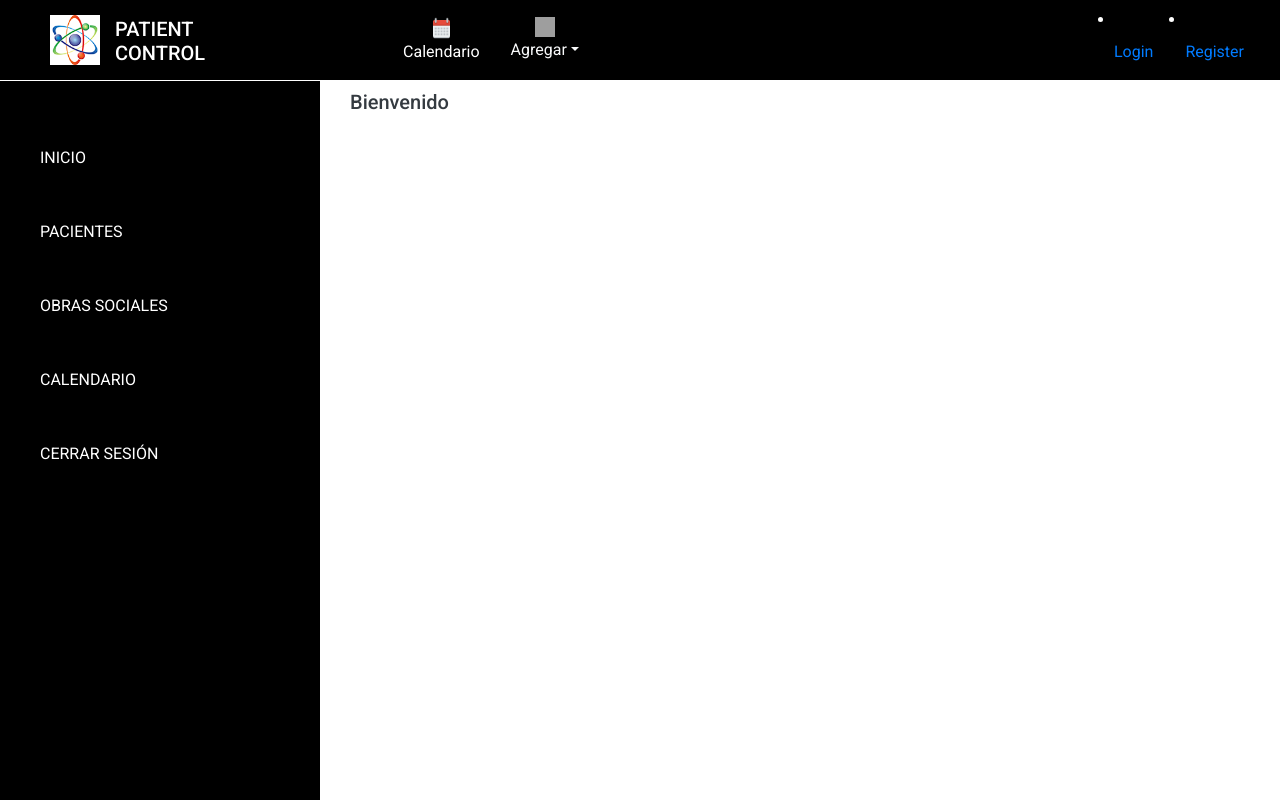
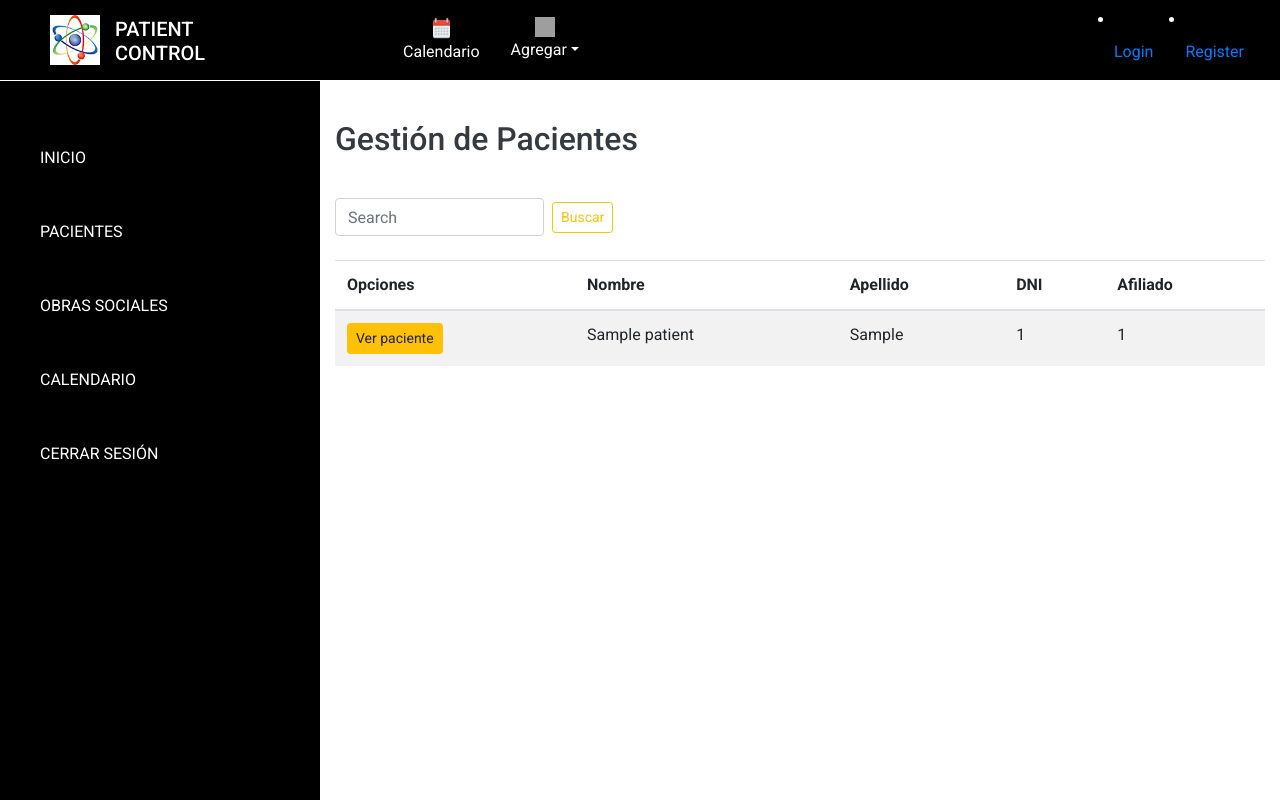
Before and after one commit to fedespinoza/proyecto-patient-control, a Laravel app: page /patient in a window 1280 px wide. Run offline with Laravel 8, Linux system fonts and the light colour scheme; tables that the repository leaves empty hold one stand-in row (values such as "Sample post"); parts of the project's set-up code (start-up, migrations or seed data) failed here and were passed over; some libraries are stand-ins or nearby versions; grey boxes are pictures that could not be loaded.

Commit message:
Pacientes terminado

```diff
--- a/app/Http/Controllers/BuscarPacienteController.php
+++ b/app/Http/Controllers/BuscarPacienteController.php
@@ -9,7 +9,8 @@ class BuscarPacienteController extends Controller
 {
     public function __invoke()
     {
+        // $buscarpor=$request->get('buscarpor');
         $paciente = Patient::all();
-        return view('buscar_paciente', compact('paciente'));
+        return view('buscar-paciente', compact('paciente'));
     }
 }
--- a/app/Http/Controllers/SinglePatientController.php
+++ b/app/Http/Controllers/SinglePatientController.php
@@ -4,11 +4,25 @@ namespace App\Http\Controllers;
 
 use App\Models\Patient;
 use Illuminate\Http\Request;
+use Illuminate\Support\Facades\DB;
 
 class SinglePatientController extends Controller
 {
-    public function index(){
-        return view('patient/patient');
+    public function index(Request $request){
+        // if($request){
+        //     $buscarpor = $request->get('buscarpor');
+        //     $paciente = Patient::where('nombre','LIKE','%' . $buscarpor . '%');
+        //     return view('patient/index', compact('paciente', 'buscarpor'));
+        //     $paciente = Patient::find($id);
+        // }
+        $texto=trim($request->get('texto'));
+        $paciente =DB::table('patients')
+                    ->select('id', 'nombre','apellido', 'dni', 'afiliado')
+                    ->where('nombre', 'LIKE', '%'.$texto.'%')
+                    ->orWhere('apellido', 'LIKE', '%'.$texto.'%')
+                    ->orderBy('apellido', 'asc')
+                    ->paginate(8);
+        return view('patient.index', compact('paciente', 'texto'));
     }
 
     public function create(){
--- a/app/Providers/AppServiceProvider.php
+++ b/app/Providers/AppServiceProvider.php
@@ -3,6 +3,7 @@
 namespace App\Providers;
 
 use Illuminate\Support\ServiceProvider;
+use Illuminate\Pagination\Paginator;
 
 class AppServiceProvider extends ServiceProvider
 {
@@ -23,6 +24,6 @@ class AppServiceProvider extends ServiceProvider
      */
     public function boot()
     {
-        //
+        Paginator::useBootstrap();
     }
 }
--- a/public/css/styles.css
+++ b/public/css/styles.css
@@ -248,6 +248,14 @@ nav a.currentDos:visited {
     padding-bottom: 28px;
 }
 
+.cargarPacienteLeft a:first-child{
+    padding-top: 50px;
+}
+
+.cargarPacienteLeft a{
+    padding: 10px;
+}
+
 /* PAGINA BUSCAR_PACIENTE*/
 
 .buscarPacientes h2,
@@ -315,4 +323,109 @@ nav a.currentDos:visited {
     max-height: 100px;
 }
 
-/* PAGINA BUSCAR_OS*/
+/* PAGINA SHOW*/
+
+.contentShow{
+    width: 60%;
+    display: flex;
+}
+
+.tituloShow{
+    text-align: center;
+    padding-top: 50px;
+    padding-bottom: 50px;
+    font-size: 35px;
+}
+
+.muestraDos{
+    margin-left: 30%;
+}
+
+.muestraUno h2,
+.muestraDos h2{
+    padding-top: 40px;
+    font-size: 26px;
+}
+
+.diagnostico{
+    font-size: 26px;
+    padding-top: 20px;
+    width: 60%;
+}
+
+.botones{
+    padding-top: 50px;
+    width: 500px;
+    display: flex;
+    justify-content: space-around;
+}
+
+.botonEditar{
+    padding: 10px 15px;
+    background-color: #E0A800;
+    border-radius: 5px;
+    color: #000;
+    text-decoration: none;
+    text-transform: uppercase;
+}
+
+.botonEditar:hover{
+    background-color: #b98b00;
+    text-decoration: none;
+    color: #000;
+}
+
+.botonEliminar{
+    padding: 10px 15px;
+    background-color: #E0A800;
+    border-radius: 5px;
+    color: #000;
+    text-decoration: none;
+    text-transform: uppercase;
+    border: none;
+}
+
+.botonEliminar:hover{
+    background-color: #b98b00;
+    text-decoration: none;
+    color: #000;
+}
+
+.botones{
+    margin: 0 15px;
+}
+
+/*PATIENTS INDEX*/
+
+.pacientesDiv{
+    width: 900px;
+    max-height: 500px;
+    background-color: #dbdbdb;
+}
+
+.pacienteSolo{
+    width: 300px;
+    padding: 10px;
+    border: 1px solid black;
+    border-radius: 6px;
+    margin: 10px;
+}
+
+.pacientesDiv:first-child,
+.pacientesDiv:last-child{
+    padding: 15px 0;
+}
+
+.pacienteSolo a{
+    color: #000;
+}
+
+.page-item{
+    color: darkgreen;
+}
+
+.gestionPacientes{
+    font-size: 2em;
+    margin: 40px 0;
+    padding: 0;
+}
--- a/resources/views/home.blade.php
+++ b/resources/views/home.blade.php
@@ -36,7 +36,7 @@
             <a href="#" alt=""><img src="botones/btn3.png" alt="reuniones"></a>
         </div>
         <div class="botones-bottom">
-            <a href="{{route('buscar-paciente')}}" alt=""><img src="botones/btn4.png" alt="buscar-paciente"></a>
+            <a href="{{route('patient.index')}}" alt=""><img src="botones/btn4.png" alt="buscar-paciente"></a>
             <a href="{{route('buscar-obra-social')}}" alt=""><img src="botones/btn5.png" alt="buscar-obra-social"></a>
         </div>
         <div class="version">
--- a/resources/views/layouts/plantilla.blade.php
+++ b/resources/views/layouts/plantilla.blade.php
@@ -5,7 +5,7 @@
     <meta name="viewport" content="width=device-width, initial-scale=1.0">
     <script src="https://kit.fontawesome.com/560b7fc6f7.js" crossorigin="anonymous"></script>
     <link href="https://fonts.googleapis.com/css2?family=Roboto:wght@300;400;500;700&display=swap" rel="stylesheet">
-    <link rel="shortcut icon" href="fotos/logo.png" type="image/x-icon">
+    <link rel="shortcut icon" href="{{URL::asset('fotos/logo.png')}}" type="image/x-icon">
     <link rel="stylesheet" href="https://cdn.jsdelivr.net/npm/bootstrap@4.5.3/dist/css/bootstrap.min.css" integrity="sha384-TX8t27EcRE3e/ihU7zmQxVncDAy5uIKz4rEkgIXeMed4M0jlfIDPvg6uqKI2xXr2" crossorigin="anonymous">
     <script src="https://ajax.googleapis.com/ajax/libs/jquery/3.5.1/jquery.min.js"></script>
     {{-- <link rel="stylesheet" href="css/styles.css"> --}}
@@ -81,10 +81,10 @@
                     <a href="{{ route('home') }}" class="{{request()->routeIs('home') ? 'current' : ''}}">INICIO</a>
                     <a href="#" id="show" class="{{request()->routeIs('agregar-paciente', 'buscar-paciente') ? 'current' : ''}}">PACIENTES</a>
                     <a href="{{ route('patient.create') }}" id="ocultar" class="{{request()->routeIs('patient.create') ? 'current' : ''}}">Agregar Paciente</a>
-                    <a href="{{ route('buscar-paciente') }}" id="ocultar" class="{{request()->routeIs('buscar-paciente') ? 'current' : ''}}">Buscar Paciente</a>
+                    <a href="{{ route('patient.index') }}" id="ocultar" class="{{request()->routeIs('patient.index') ? 'current' : ''}}">Ver Pacientes</a>
                     <a href="#" id="showOs" class="{{request()->routeIs('agregar-obra-social', 'buscar-obra-social') ? 'current' : ''}}">OBRAS SOCIALES</a>
                     <a href="{{ route('agregar-obra-social') }}" id="ocultarOs" class="{{request()->routeIs('agregar-obra-social') ? 'current' : ''}}">Agregar Obra Social</a>
-                    <a href="{{ route('buscar-obra-social') }}" id="ocultarOs" class="{{request()->routeIs('buscar-obra-social') ? 'current' : ''}}">Buscar Obra Social</a>
+                    <a href="{{ route('buscar-obra-social') }}" id="ocultarOs" class="{{request()->routeIs('buscar-obra-social') ? 'current' : ''}}">Ver Obras Sociales</a>
                     <a href="#">CALENDARIO</a>
                     <a href="#" onclick="event.preventDefault();
                     document.getElementById('logout-form').submit();">
--- /dev/null
+++ b/resources/views/patient/index.blade.php
@@ -0,0 +1,57 @@
+@extends('layouts.plantilla')
+
+@section('title', 'Pacientes')
+
+@section('content')
+<div class="col-9">
+
+    <h1 class="text-dark gestionPacientes">Gestión de Pacientes</h1>
+
+    <form class="form-inline md-form mr-auto mb-4" action="{{route('patient.index')}}" method="get">
+    <input class="form-control mr-sm-2" type="text" placeholder="Search" aria-label="Search" name="texto" value="{{$texto}}">
+            <button class="btn btn-outline-warning btn-rounded btn-sm my-0" type="submit">Buscar</button>
+    </form>
+
+
+    <table class="table table-striped">
+        <thead>
+          <tr>
+            <th scope="col">Opciones</th>
+            <th scope="col">Nombre</th>
+            <th scope="col">Apellido</th>
+            <th scope="col">DNI</th>
+            {{-- <th scope="col">Obra Social</th> --}}
+            <th scope="col">Afiliado</th>
+          </tr>
+        </thead>
+        @if(count($paciente)<=0)
+            <tr>
+                <td colspan="5">No hay resultados</td>
+            </tr>
+        @else
+        <tbody>
+            @foreach ($paciente as $pat)
+            <tr>
+                <th scope="row"><a href="{{route('patient.show', $pat->id)}}" class="btn btn-warning btn-sm">Ver paciente</a></th>
+                <td>{{$pat->nombre}}</td>
+                <td>{{$pat->apellido}}</td>
+                <td>{{$pat->dni}}</td>
+                {{-- <td>{{$pat->obraSocial}}</td> --}}
+                <td>{{$pat->afiliado}}</td>
+            </tr>
+            @endforeach
+        @endif
+        </tbody>
+    </table>
+    {{$paciente->links()}}
+
+
+    {{-- <div class="pacientesDiv">
+        @foreach ($paciente as $pat)
+            <p class="bg-warning pacienteSolo"><a href="{{route('patient.show', $pat->id)}}">{{$pat->nombre}} {{$pat->apellido}}</a></p>
+        @endforeach
+    </div> --}}
+
+
+</div>
+@endsection
--- a/resources/views/patient/patient.blade.php
+++ /dev/null
@@ -1,17 +0,0 @@
-@extends('layouts.plantilla')
-
-@section('title', 'Pacientes')
-
-@section('content')
-<div class="col-9">
-    <h1 class="text-dark">Bienvenido</h1>
-
-    {{-- <ul>
-        @foreach ($pax as $pat)
-            <li><a href="{{route('patient.show', $pat->id)}}">{{$pat->nombre}}</a></li>
-        @endforeach
-    </ul> --}}
-
-
-</div>
-@endsection
```
Also changed, not shown: app/Http/Controllers/WorkSocialController.php (added, +84 -0 lines), resources/views/buscar-paciente.blade.php (added, +23 -0 lines), resources/views/buscar_paciente.blade.php (deleted, +0 -23 lines), resources/views/patient/create.blade.php (+4 -19 lines), resources/views/patient/edit.blade.php (+7 -23 lines), resources/views/patient/show.blade.php (+19 -6 lines), database/migrations/2020_12_03_233730_create_patients_table.php.
